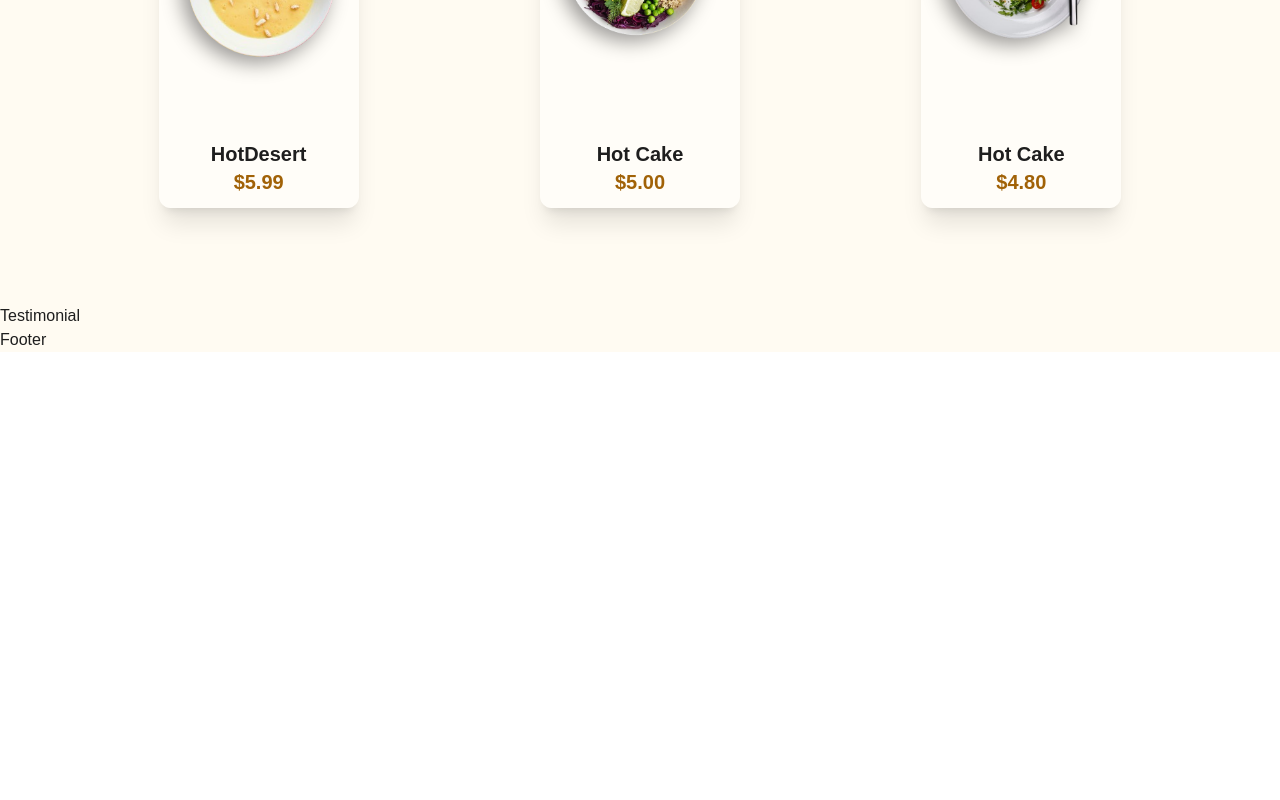
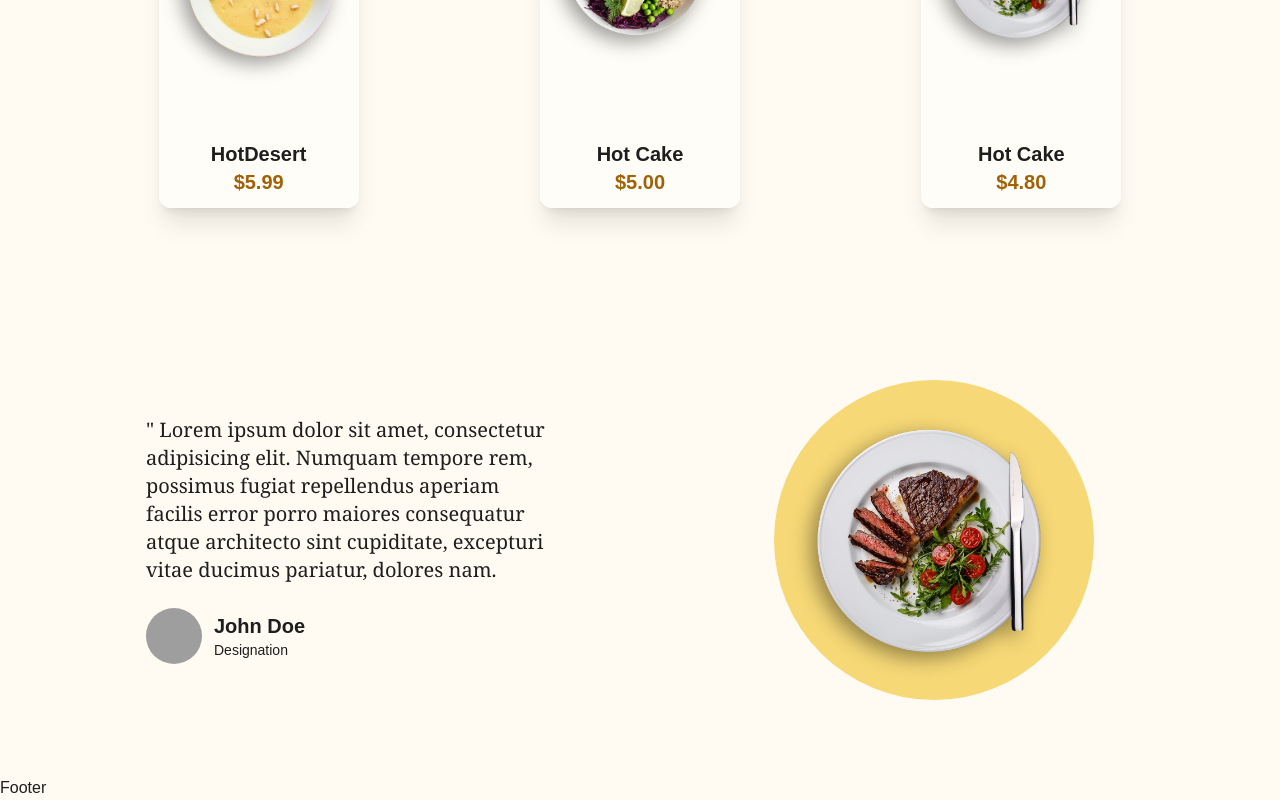
Before and after one commit to freetimezp/js-portfolio-103-yummy, a React (Vite) app: page / in a window 1280 px wide. Shown: the part 2063-2863 px from the top of the page. Before the commit the page ends 2415 px from the top, so only its background shows below. Built offline with nearby package versions, Linux system fonts and the light colour scheme; grey boxes are pictures that could not be loaded.

Commit message:
07. js-portfolio-103-yummy. Testimonial component.

```diff
--- a/src/components/Testimonial/Testimonial.jsx
+++ b/src/components/Testimonial/Testimonial.jsx
@@ -1,7 +1,80 @@
+/* eslint-disable no-unused-vars */
 import React from "react";
+import { motion } from "framer-motion";
+
+import BannerImage from "../../assets/food/banner.png";
+
+import { SlideUp } from "../Hero/Hero";
 
 const Testimonial = () => {
-  return <div>Testimonial</div>;
+  return (
+    <section>
+      <div className="container py-24">
+        <div className="grid grid-cols-1 md:grid-cols-2 gap-14 place-items-center">
+          {/* text */}
+          <div className="space-y-6 lg:max-w-[400px]">
+            <motion.p
+              className="text-xl font-serif relative z-10"
+              variants={SlideUp(0.4)}
+              initial="hidden"
+              whileInView="show"
+            >
+              &quot; Lorem ipsum dolor sit amet, consectetur adipisicing elit. Numquam
+              tempore rem, possimus fugiat repellendus aperiam facilis error porro
+              maiores consequatur atque architecto sint cupiditate, excepturi vitae
+              ducimus pariatur, dolores nam.
+            </motion.p>
+
+            <div className="flex items-center gap-3">
+              <motion.img
+                src="https://picsum.photos/id/237/200/300"
+                alt="testimonial"
+                className="w-14 h-14 rounded-full object-cover"
+                variants={SlideUp(0.8)}
+                initial="hidden"
+                whileInView="show"
+              />
+
+              <motion.div
+                variants={SlideUp(1.2)}
+                initial="hidden"
+                whileInView="show"
+              >
+                <h2 className="text-xl font-bold">
+                  John Doe
+                </h2>
+
+                <p className="text-sm">
+                  Designation
+                </p>
+              </motion.div>
+            </div>
+          </div>
+
+          {/* image */}
+          <div className="relative">
+            <motion.img
+              src={BannerImage}
+              alt="banner"
+              className="relative z-10 w-full max-w-[280px] img-shadow"
+              initial={{ opacity: 0, x: -100, y: 100 }}
+              whileInView={{ opacity: 1, x: 0, y: 0 }}
+              whileHover={{ scale: 1.2, rotate: 25, x: 50, y: -50 }}
+              transition={{ duration: .8, scale: { duration: .6 } }}
+            />
+
+            <motion.div
+              className="absolute top-[50%] right-[50%] transform translate-x-[50%]
+              translate-y-[-50%] h-[320px] w-[320px] bg-lightYellow rounded-full"
+              initial={{ opacity: 0 }}
+              whileInView={{ opacity: 1 }}
+              transition={{ duration: .6, delay: 0.8 }}
+            />
+          </div>
+        </div>
+      </div>
+    </section>
+  );
 };
 
 export default Testimonial;
```
